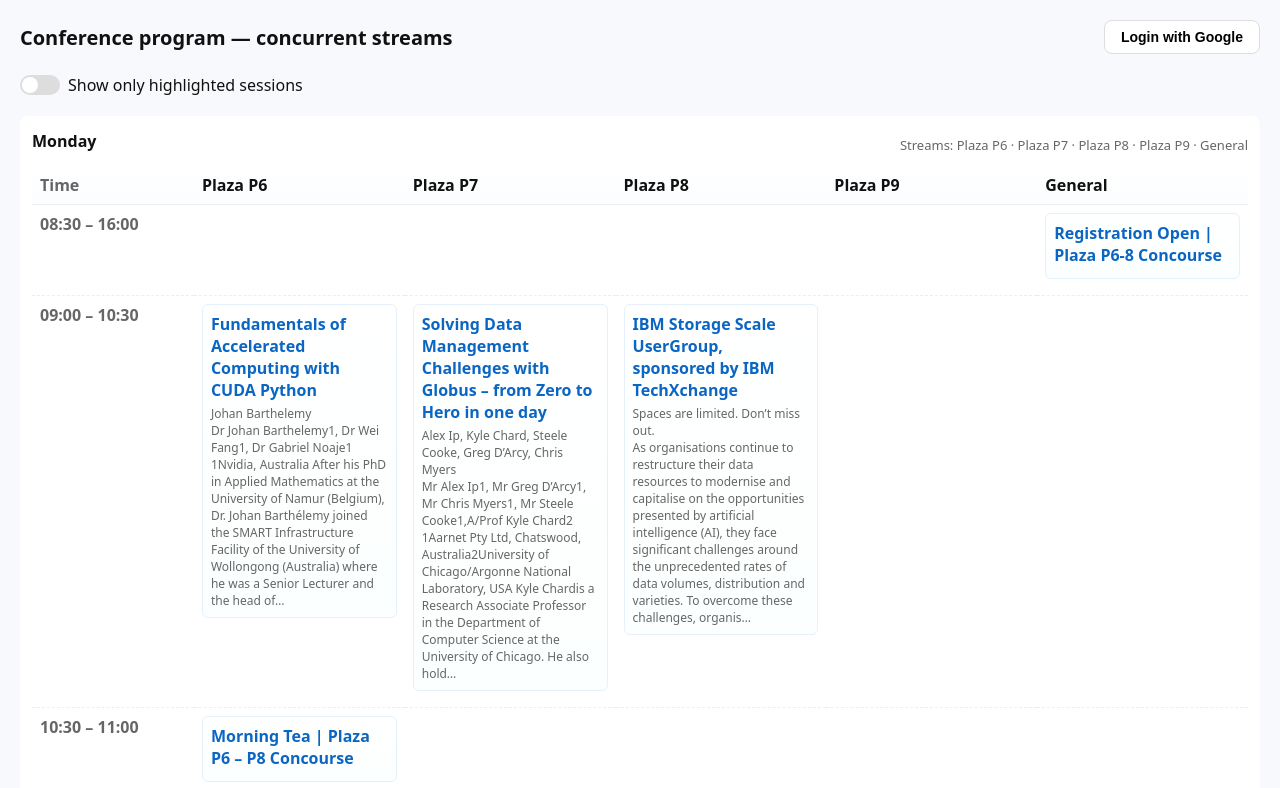
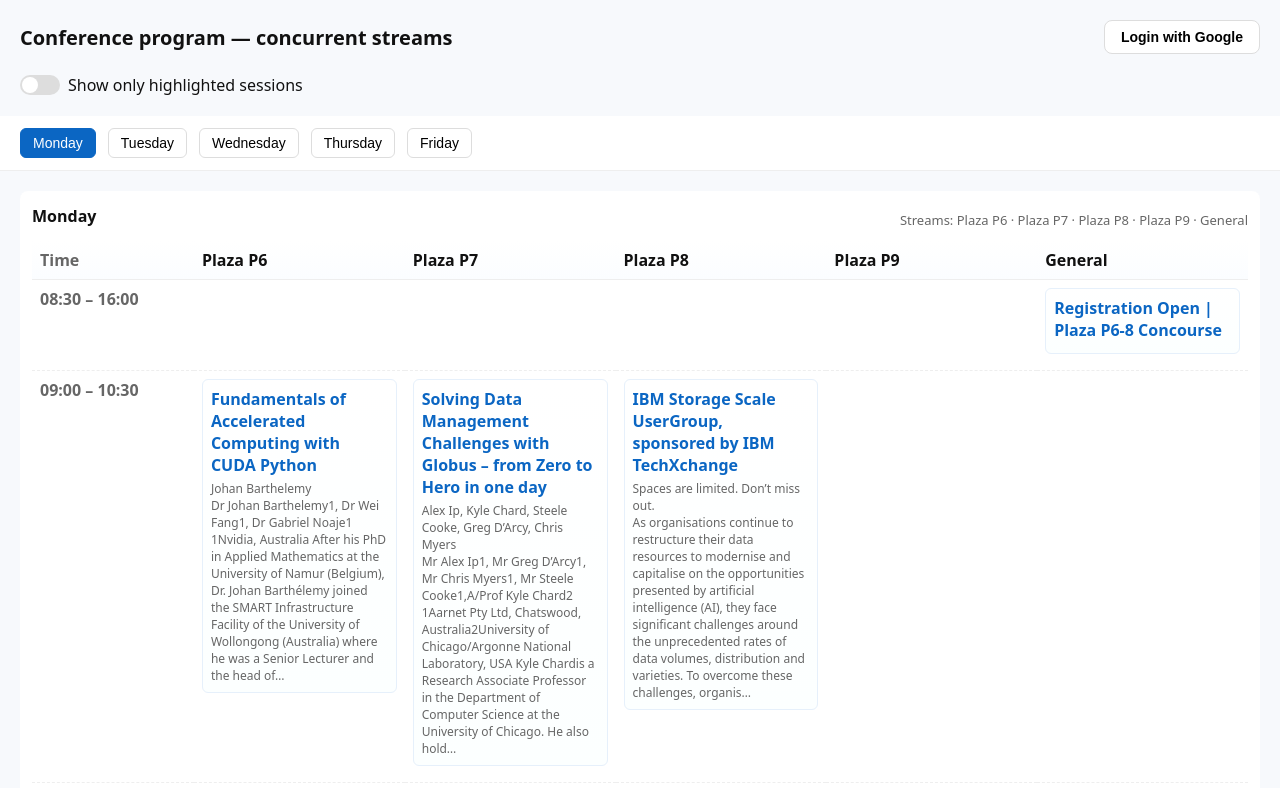
Before and after one commit to drpowell/spike-eRA-2025, a website: page firebase-test/public/index.html in a window 1280 px wide. Shown: the top 788 px of the page. Drawn offline with Linux system fonts and the light colour scheme; no server answers.

Commit message:
Add display and selector for day

```diff
--- a/firebase-test/public/index.html
+++ b/firebase-test/public/index.html
@@ -22,7 +22,7 @@
                 display: flex;
                 justify-content: space-between;
                 align-items: center;
-                margin-bottom: 20px;
+                margin-bottom: 12px;
             }
             h1 {
                 margin: 0;
@@ -201,6 +201,43 @@
             tr.hidden-row {
                 display: none;
             }
+
+            /* Add these new styles for the days navigation bar */
+            .days-nav {
+                position: sticky;
+                top: 0;
+                z-index: 10;
+                background: #fff;
+                padding: 12px 0;
+                margin: 0 -20px 20px;
+                padding: 12px 20px;
+                border-bottom: 1px solid #eee;
+                display: flex;
+                gap: 12px;
+                overflow-x: auto;
+            }
+
+            .days-nav button {
+                padding: 6px 12px;
+                border: 1px solid #ddd;
+                border-radius: 6px;
+                background: #fff;
+                cursor: pointer;
+                font-size: 14px;
+                white-space: nowrap;
+                transition: all 0.2s;
+            }
+
+            .days-nav button.active {
+                background: var(--accent);
+                color: white;
+                border-color: var(--accent);
+            }
+
+            .days-nav button:hover:not(.active) {
+                background: #f5f5f5;
+            }
+
             @media (max-width: 900px) {
                 .streams-table thead th:not(:first-child) {
                     display: none;
@@ -416,6 +453,11 @@
 
                     root.innerHTML = ""; // Clear "Loading..." message
 
+                    // Create days navigation
+                    const daysNav = document.createElement('div');
+                    daysNav.className = 'days-nav';
+                    root.appendChild(daysNav);
+
                     const byDay = {};
                     for (const item of data) {
                         const day = item.day || "Unknown";
@@ -444,6 +486,19 @@
                     };
 
                     const days = sortWeekdays(Object.keys(byDay));
+
+                    // Add day buttons to navigation
+                    days.forEach(day => {
+                        const btn = document.createElement('button');
+                        btn.textContent = day;
+                        btn.addEventListener('click', () => {
+                            const daySection = document.querySelector(`section[data-day="${day}"]`);
+                            if (daySection) {
+                                daySection.scrollIntoView({ behavior: 'smooth' });
+                            }
+                        });
+                        daysNav.appendChild(btn);
+                    });
 
                     for (const day of days) {
                         // ... [rest of the table rendering logic remains the same]
@@ -483,6 +538,7 @@
 
                         const dayEl = document.createElement("section");
                         dayEl.className = "day";
+                        dayEl.dataset.day = day; // Add this line to help with scroll tracking
                         dayEl.innerHTML = `<div class="day-header"><div class="date">${day}</div><div class="legend">Streams: ${locations.join(
                             " · "
                         )}</div></div>`;
@@ -559,6 +615,35 @@
                         dayEl.appendChild(table);
                         root.appendChild(dayEl);
                     }
+
+                    // Add scroll tracking
+                    const observerOptions = {
+                        root: null,
+                        rootMargin: '-50% 0px',
+                        threshold: 0
+                    };
+
+                    const observer = new IntersectionObserver(entries => {
+                        entries.forEach(entry => {
+                            if (entry.isIntersecting) {
+                                const day = entry.target.dataset.day;
+                                const buttons = daysNav.querySelectorAll('button');
+                                buttons.forEach(btn => {
+                                    if (btn.textContent === day) {
+                                        btn.classList.add('active');
+                                    } else {
+                                        btn.classList.remove('active');
+                                    }
+                                });
+                            }
+                        });
+                    }, observerOptions);
+
+                    // Observe all day sections
+                    document.querySelectorAll('section.day').forEach(section => {
+                        observer.observe(section);
+                    });
+
                     updateVisibleHighlights(); // Apply highlights after table is built
                 } catch (e) {
                     root.innerHTML = `<p style="color:#900">Failed to load conference program. (${e.message})</p>`;
```
